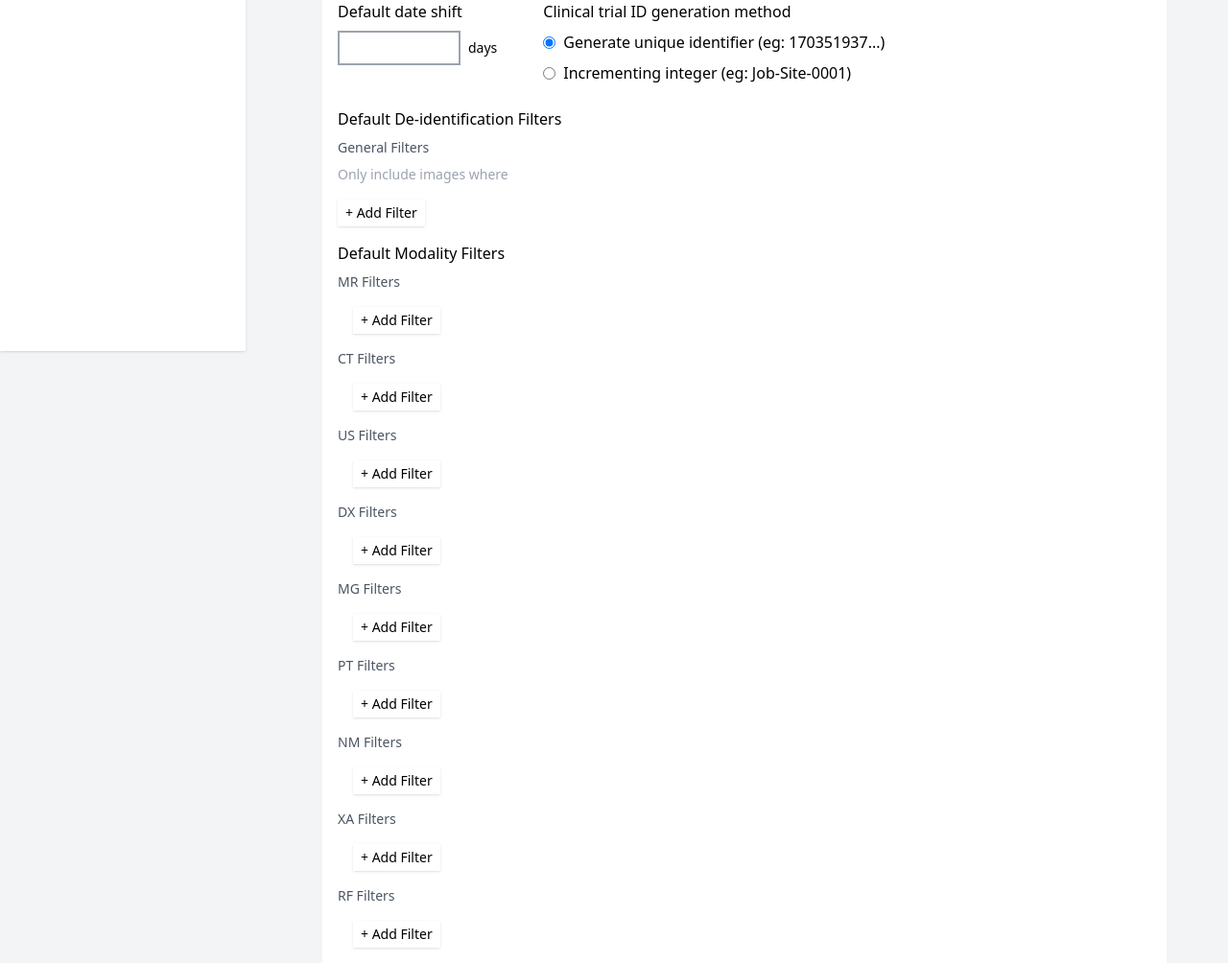
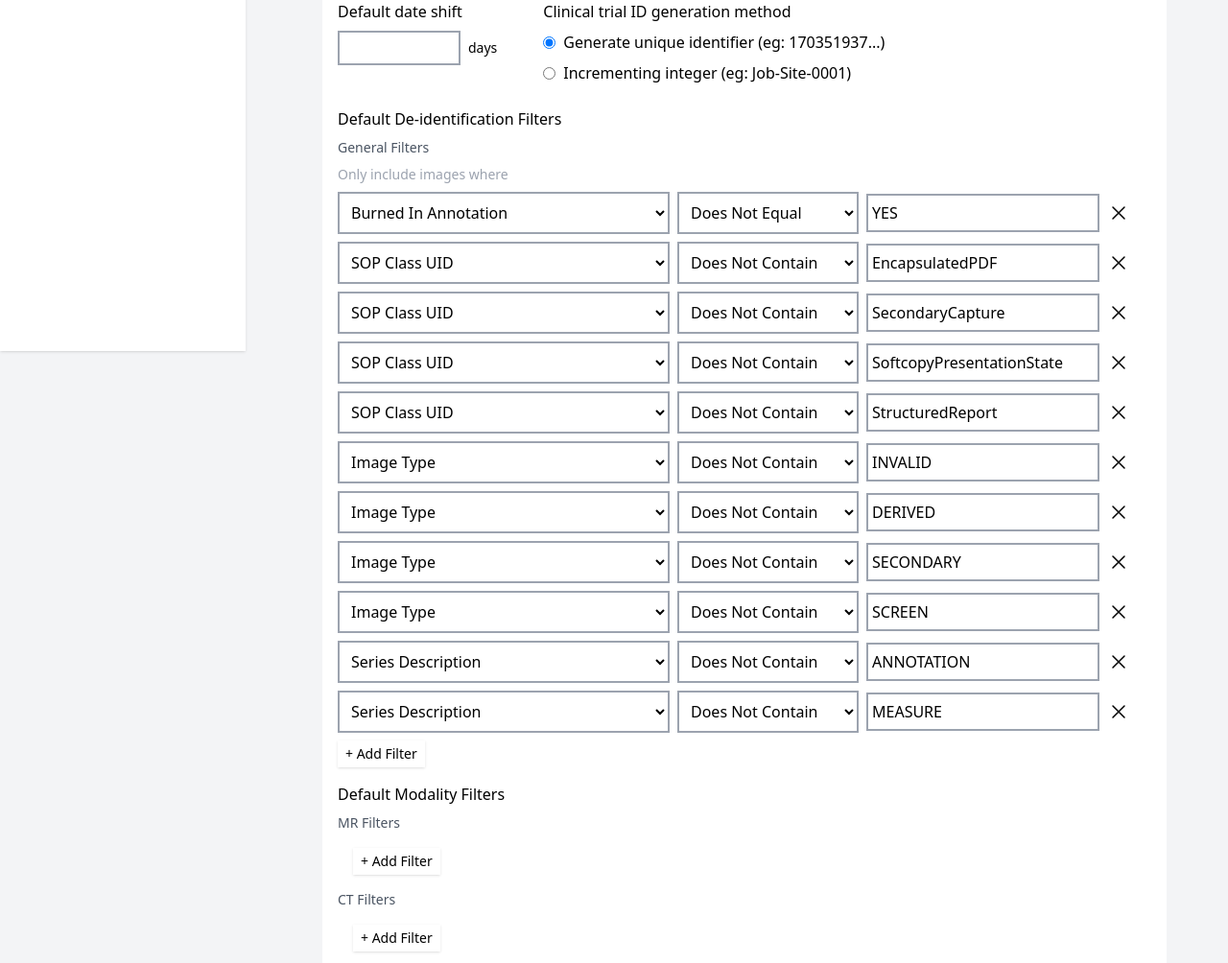
Before and after one commit to stjude/icore-image, a Django app: page /settings/ in a window 1280 px wide. Shown: the part 434-1438 px from the top of the page at 96% size. Run offline with Django 4.2, Linux system fonts and the light colour scheme; some libraries are stand-ins or nearby versions.

```diff
--- a/deid/templates/components/add_filters.html
+++ b/deid/templates/components/add_filters.html
@@ -68,10 +68,33 @@ function addFilter() {
 
     // Add the new filter to the filters container
     document.querySelector('#filters-container').appendChild(newFilter);
+
+    return newFilter;
 }
 
 function removeFilter(button) {
     button.closest('.filter-row').remove();
 }
 
+// TODO: clean up.
+const DEFAULT_GLOBAL_FILTERS = [
+    ["BurnedInAnnotation", "not_equals", "YES"],
+    ["SOPClasssUID", "not_contains", "EncapsulatedPDF"],
+    ["SOPClasssUID", "not_contains", "SecondaryCapture"],
+    ["SOPClasssUID", "not_contains", "SoftcopyPresentationState"],
+    ["SOPClasssUID", "not_contains", "StructuredReport"],
+    ["ImageType", "not_contains", "INVALID"],
+    ["ImageType", "not_contains", "DERIVED"],
+    ["ImageType", "not_contains", "SECONDARY"],
+    ["ImageType", "not_contains", "SCREEN"],
+    ["SeriesDescription", "not_contains", "ANNOTATION"],
+    ["SeriesDescription", "not_contains", "MEASURE"],
+];
+DEFAULT_GLOBAL_FILTERS.forEach(filter => {
+    const newFilter = addFilter();
+    newFilter.querySelector('select[name="tag"]').value = filter[0];
+    newFilter.querySelector('select[name="action"]').value = filter[1];
+    newFilter.querySelector('input[name="value"]').value = filter[2];
+});
+
 </script>
```
Also changed, not shown: deid/templates/image_deid.html (+37 -0 lines).
